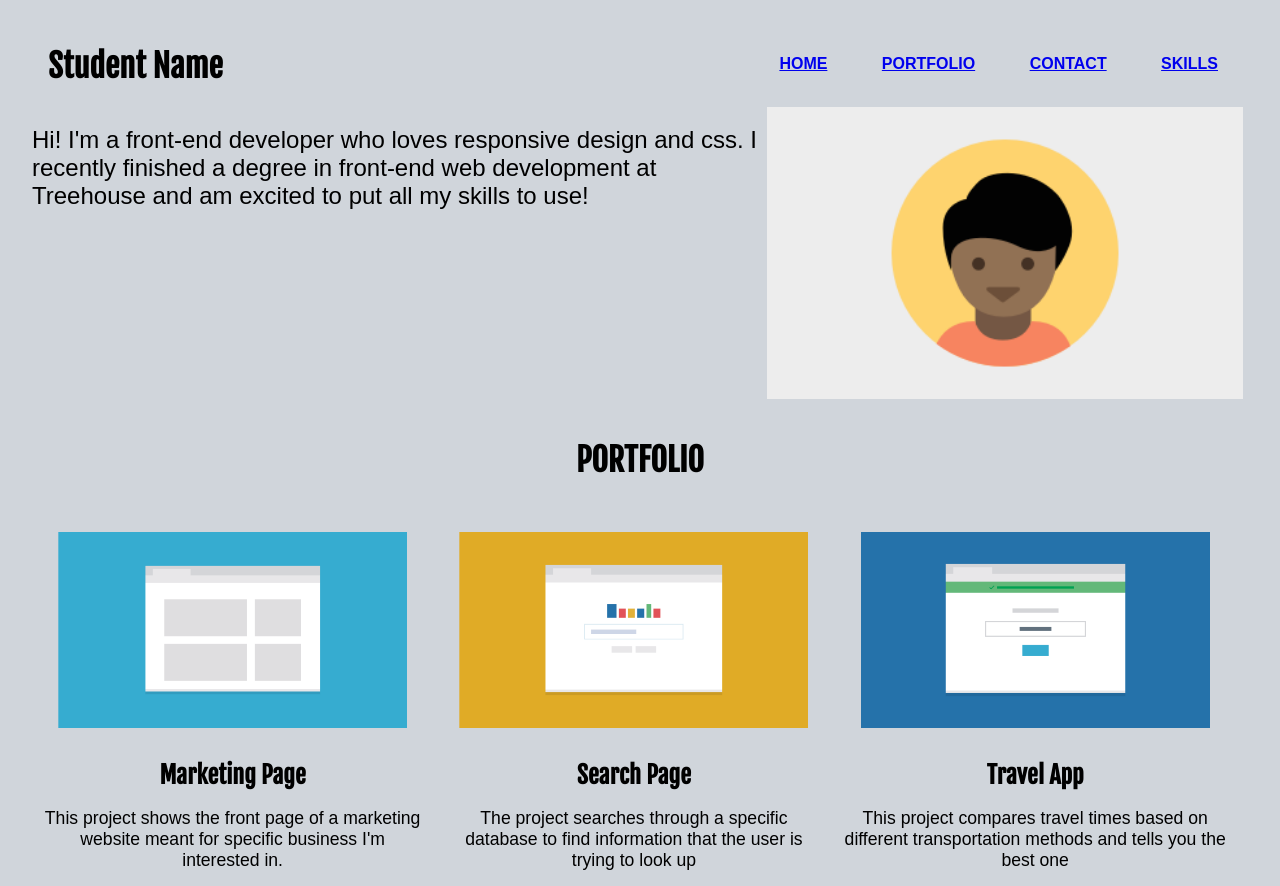
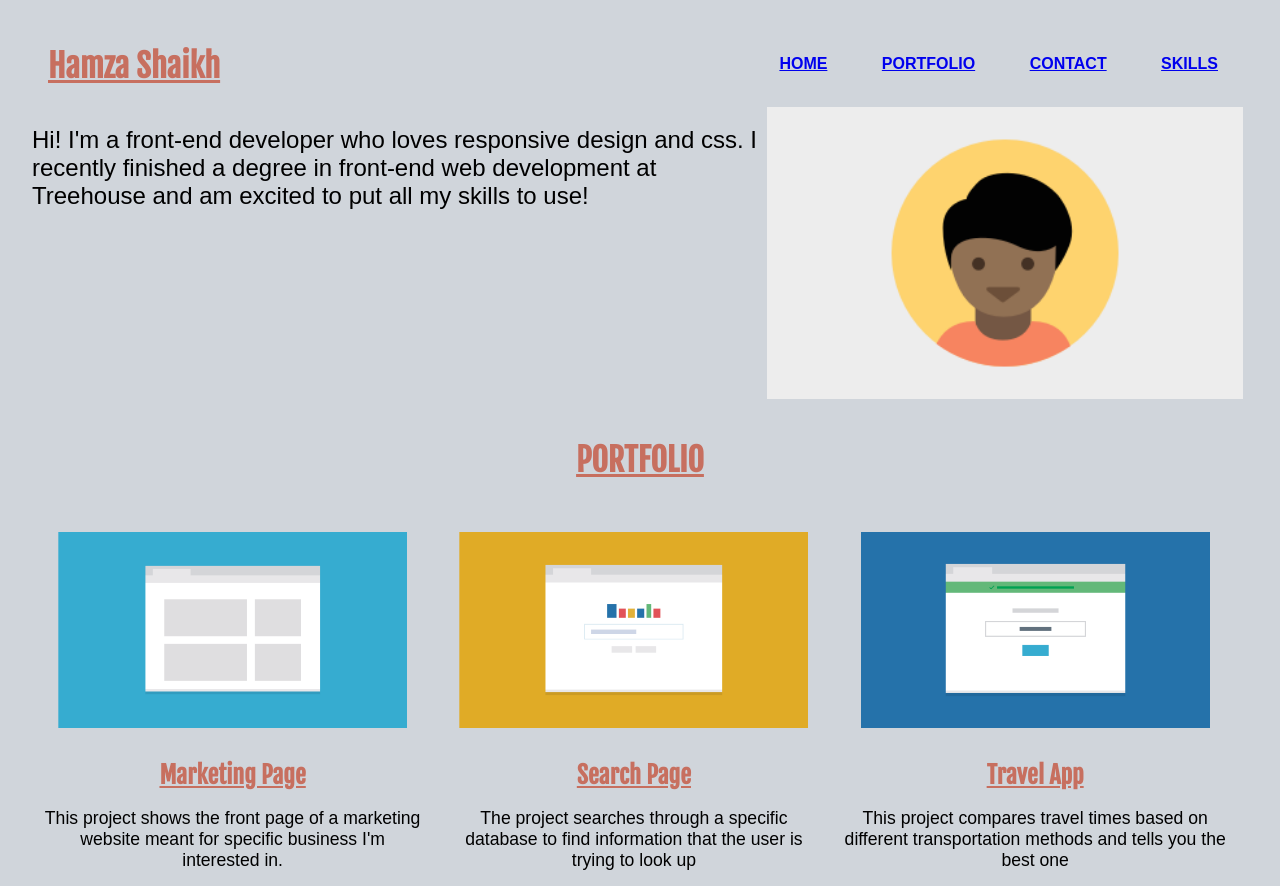
Before and after one commit to hamzashaikh123/Project-2-MobileFirstResponsiveLayout, a plain HTML site: page Index.html in a window 1280 px wide. Shown: the top 886 px of the page. Drawn offline with Linux system fonts and the light colour scheme.

Commit message:
Exceeding expectations

```diff
--- a/Index.html
+++ b/Index.html
@@ -11,7 +11,7 @@
 <body>
     <header class= "main-header clearfix">
         <section class="laptop-header clearfix">
-            <h1 class= "student-name clearfix">Student Name</h1>
+            <h1 class= "student-name clearfix"> Hamza Shaikh</h1>
             <nav>
                 <ul class="main-nav clearfix">
                     <li><a href=#> Home</a></li>
@@ -25,7 +25,7 @@
         <p class="main-text clearfix">Hi! I'm a front-end developer who loves responsive design and css. I recently finished a degree in front-end web development at Treehouse and am excited to put all my skills to use!</p>
     </header>
 
-    <div class = "container clearfix">
+    <section class = "container clearfix">
         <h2 id="Portfolio" class="portfolio" >PORTFOLIO</h2>
 
 
@@ -66,7 +66,7 @@
             <p class="image-commentary clearfix">Someone can enter in the numbers they want, and press the big blue button and get the results</p>
         </div>
 
-    </div>
+    </section>
 
     <section class="skills-container clearfix">
         <h2 id="Skills" class="skills">Skills</h2>
--- a/css/styles.css
+++ b/css/styles.css
@@ -21,7 +21,7 @@
   /* Base Styles -------------------- */
   .portfolio{
     text-align: center;
-    padding-top: 3em;
+    padding-top: 1em;
     padding-bottom: 2em;
 
   }
@@ -36,16 +36,21 @@
   h1,
   h2,
   h3 {
+    color:#c76f5f;
     font-family: 'fjalla_one',Arial, Helvetica, sans-serif;
     font-weight: bold;
     font-size: 2em;
     margin: 0.5em;
+    text-decoration: underline;
   }
 
 
   img{
     width: 95%;
     height: 40%;
+  }
+  a:hover{
+    background-color: white;
   }
 /* setting the font sizing for the commentary/text within the webpage */
   p {
@@ -96,7 +101,10 @@
 .main-nav{
   font-weight: bold;
   margin: 5px;
+}
 
+.main-text{
+  font-size: 1.2em;
 }
 .main-nav li {
   margin: 10px;
@@ -127,6 +135,7 @@
   float:left;
   padding-left: 15px;
   margin-bottom: 5px;
+  color:#c76f5f;
 }
 .closing-text{
   margin: 0 4em;
```
